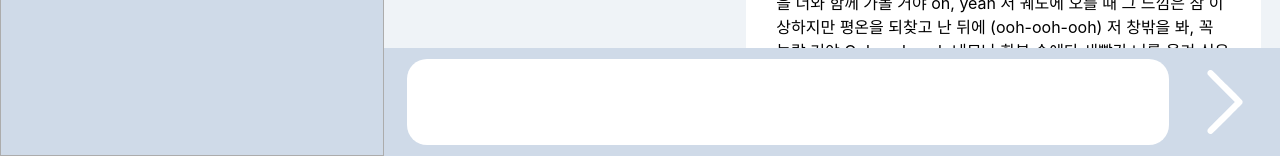
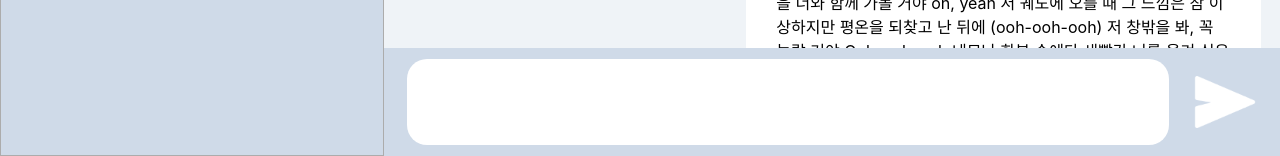
Before and after one commit to RE-VEL/REVEL-frontend-V1, a Next.js app: page /chat in a window 1280 px wide. Shown: the part 644-800 px from the top of the page. Built offline with nearby package versions, Linux system fonts and the light colour scheme.

Commit message:
Style: submit 버튼 이미지 변경

```diff
--- a/components/chat/chatSection.tsx
+++ b/components/chat/chatSection.tsx
@@ -102,7 +102,7 @@ const SubmitBtn = styled.button`
   width: 8vh;
   cursor: pointer;
   background-color: transparent;
-  background-image: url('/img/nextBtn.svg');
+  background-image: url('/img/chatSubmit.png');
   background-position: center;
   background-repeat: no-repeat;
   background-size: cover;
```
Also changed, not shown: public/img/chatSubmit.png (added).
